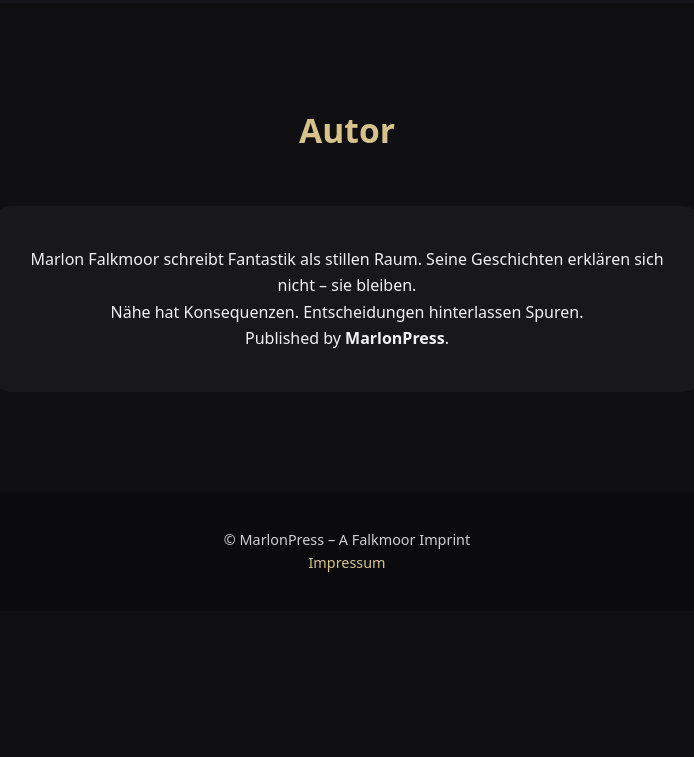
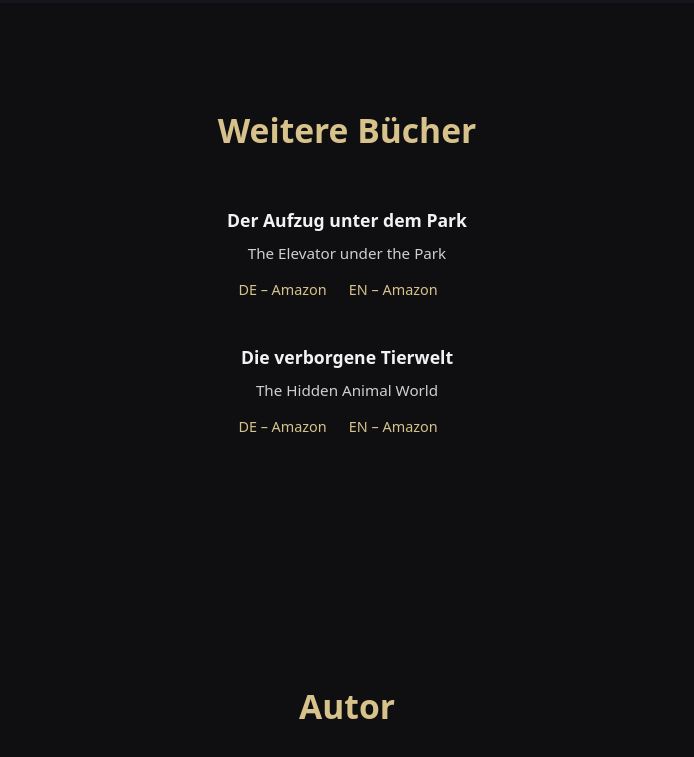
Before and after one commit to Falkmoor/Falkmoor, a plain HTML site: page index.html in a window 1280 px wide. Shown: the part 2893-3650 px from the top of the page, without its empty margins (293-987 px from the left). Before the commit the page ends 3504 px from the top, so only its background shows below. Drawn offline with Linux system fonts and the light colour scheme.

Commit message:
Update index.html

```diff
--- a/index.html
+++ b/index.html
@@ -33,6 +33,9 @@
   </div>
 </header>
 
+<!-- ===================== -->
+<!-- FEATURED BOOKS -->
+<!-- ===================== -->
 <section class="section dark">
   <h2>Bücher</h2>
 
@@ -43,18 +46,50 @@
   </div>
 
   <div class="book">
-    <img src="assets/coverdeutschthalora.jpg" alt="THALORA – DAS ZEICHEN DER TIEFE" />
-    <h3>THALORA</h3>
+    <img src="assets/coverdeutschthalora.jpg" alt="THALORA – Das Zeichen der Tiefe" />
+    <h3>THALORA – Das Zeichen der Tiefe</h3>
     <a class="btn" href="https://amzn.eu/d/3Th1VS8" target="_blank" rel="noopener">Amazon</a>
   </div>
 
   <div class="book">
-    <img src="assets/kronedeutsch.jpg" alt="KRONE AUS SCHATTEN" />
+    <img src="assets/kronedeutsch.jpg" alt="Krone aus Schatten" />
     <h3>KRONE AUS SCHATTEN</h3>
     <a class="btn" href="https://amzn.eu/" target="_blank" rel="noopener">Amazon</a>
   </div>
 </section>
 
+<!-- ===================== -->
+<!-- BACKLIST -->
+<!-- ===================== -->
+<section class="section">
+  <h2>Weitere Bücher</h2>
+
+  <div class="book-list">
+
+    <div class="book-item">
+      <h3>Der Aufzug unter dem Park</h3>
+      <p class="book-sub">The Elevator under the Park</p>
+      <div class="book-links">
+        <a href="https://amzn.eu/DE-LINK" target="_blank" rel="noopener">DE – Amazon</a>
+        <a href="https://amazon.com/EN-LINK" target="_blank" rel="noopener">EN – Amazon</a>
+      </div>
+    </div>
+
+    <div class="book-item">
+      <h3>Die verborgene Tierwelt</h3>
+      <p class="book-sub">The Hidden Animal World</p>
+      <div class="book-links">
+        <a href="https://amzn.eu/DE-LINK" target="_blank" rel="noopener">DE – Amazon</a>
+        <a href="https://amazon.com/EN-LINK" target="_blank" rel="noopener">EN – Amazon</a>
+      </div>
+    </div>
+
+  </div>
+</section>
+
+<!-- ===================== -->
+<!-- AUTHOR -->
+<!-- ===================== -->
 <section class="section">
   <h2>Autor</h2>
   <div class="text-box">
```
